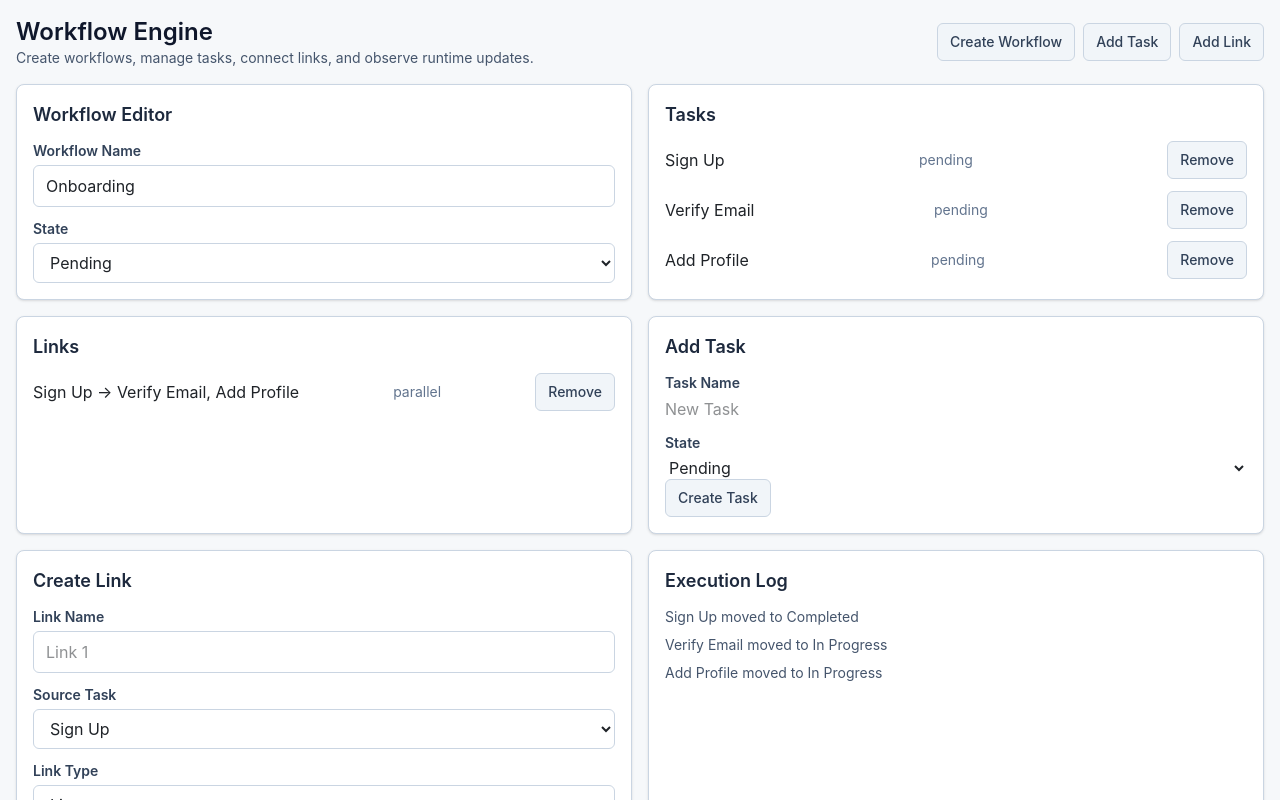
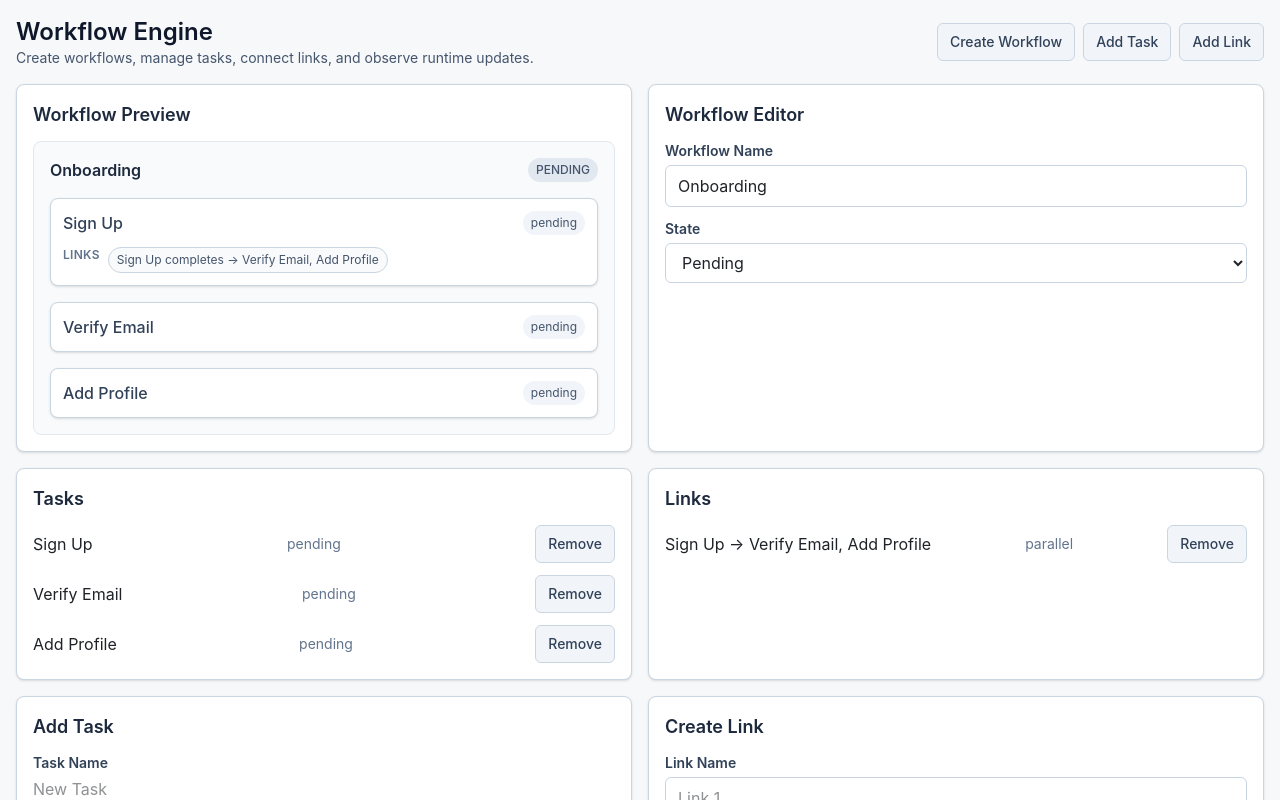
Before and after one commit to SlaveAngelovski/WorkflowEngine, a Vue app: page / in a window 1280 px wide. Shown: the top 800 px of the page. Built offline with nearby package versions, Linux system fonts and the light colour scheme; the HTML template or start-up script is replaced by a standard one.

Commit message:
feat: adding a workflow preview View

```diff
--- /dev/null
+++ b/src/components/WorkflowPreviewVisual.vue
@@ -0,0 +1,48 @@
+<template>
+  <div class="rounded-lg border border-slate-200 bg-slate-50 p-4">
+    <div class="mb-4 flex items-center justify-between">
+      <h3 class="font-semibold text-slate-800">{{ workflow.name }}</h3>
+      <span class="rounded-full bg-slate-200 px-2 py-1 text-xs font-medium uppercase text-slate-600">
+        {{ workflow.state }}
+      </span>
+    </div>
+
+    <div class="flex flex-col gap-4">
+      <div v-for="task in workflow.tasks" :key="task.id" class="rounded-lg border border-slate-300 bg-white p-3 shadow-sm">
+        <div class="flex items-center justify-between">
+          <span class="font-medium text-slate-700">{{ task.name }}</span>
+          <span class="rounded-full bg-slate-100 px-2 py-1 text-xs text-slate-600">{{ task.state }}</span>
+        </div>
+
+        <div v-if="getOutgoingLinks(task.id).length" class="mt-3 flex flex-wrap gap-2">
+          <span class="text-xs font-semibold uppercase tracking-wide text-slate-500">Links</span>
+          <span
+            v-for="link in getOutgoingLinks(task.id)"
+            :key="link.id"
+            class="rounded-full border border-slate-300 bg-slate-50 px-2 py-1 text-xs text-slate-600"
+          >
+            {{ link.name }} → {{ getTargetNames(link) }}
+          </span>
+        </div>
+      </div>
+    </div>
+  </div>
+</template>
+
+<script setup lang="ts">
+import type { Link, Workflow } from '../types/workflow'
+
+const props = defineProps<{
+  workflow: Workflow
+}>()
+
+function getOutgoingLinks(taskId: string) {
+  return props.workflow.links.filter((link) => link.sourceTaskId === taskId)
+}
+
+function getTargetNames(link: Link) {
+  return link.targetTaskIds
+    .map((targetId) => props.workflow.tasks.find((task) => task.id === targetId)?.name ?? targetId)
+    .join(', ')
+}
+</script>
--- a/src/views/WorkflowPage.vue
+++ b/src/views/WorkflowPage.vue
@@ -3,7 +3,8 @@
         <header class="flex flex-wrap items-center justify-between gap-4">
             <div>
                 <h1 class="text-2xl font-semibold text-slate-900">Workflow Engine</h1>
-        <p class="text-sm text-slate-600">Create workflows, manage tasks, connect links, and observe runtime updates.</p>
+                <p class="text-sm text-slate-600">Create workflows, manage tasks, connect links, and observe runtime
+                    updates.</p>
             </div>
             <div class="flex gap-2">
                 <BaseButton>Create Workflow</BaseButton>
@@ -13,13 +14,13 @@
         </header>
 
         <div class="grid grid-cols-1 gap-4 lg:grid-cols-2">
+            <WorkflowPreviewPanel />
             <WorkflowEditorPanel />
             <TaskListPanel />
             <LinkListPanel />
             <TaskEditorPanel />
             <LinkEditorPanel />
             <ExecutionLogPanel />
-      <WorkflowPreviewPanel />
         </div>
     </section>
 </template>
--- a/src/views/WorkflowPreviewPanel.vue
+++ b/src/views/WorkflowPreviewPanel.vue
@@ -1,16 +1,12 @@
 <template>
   <PanelCard title="Workflow Preview">
-    <div class="rounded-lg border border-slate-200 bg-slate-50 p-4">
-      <h3 class="mb-2 font-semibold text-slate-800">{{ workflow.name }}</h3>
-      <p v-for="task in workflow.tasks" :key="task.id" class="text-sm text-slate-600">
-        {{ task.name }}: {{ task.state }}
-      </p>
-    </div>
+    <WorkflowPreviewVisual :workflow="workflow" />
   </PanelCard>
 </template>
 
 <script setup lang="ts">
 import PanelCard from '../components/PanelCard.vue'
+import WorkflowPreviewVisual from '../components/WorkflowPreviewVisual.vue'
 import { sampleWorkflow } from '../data/sampleWorkflow'
 
 const workflow = sampleWorkflow
```
Lines whose indentation alone changed are shown as unchanged.
